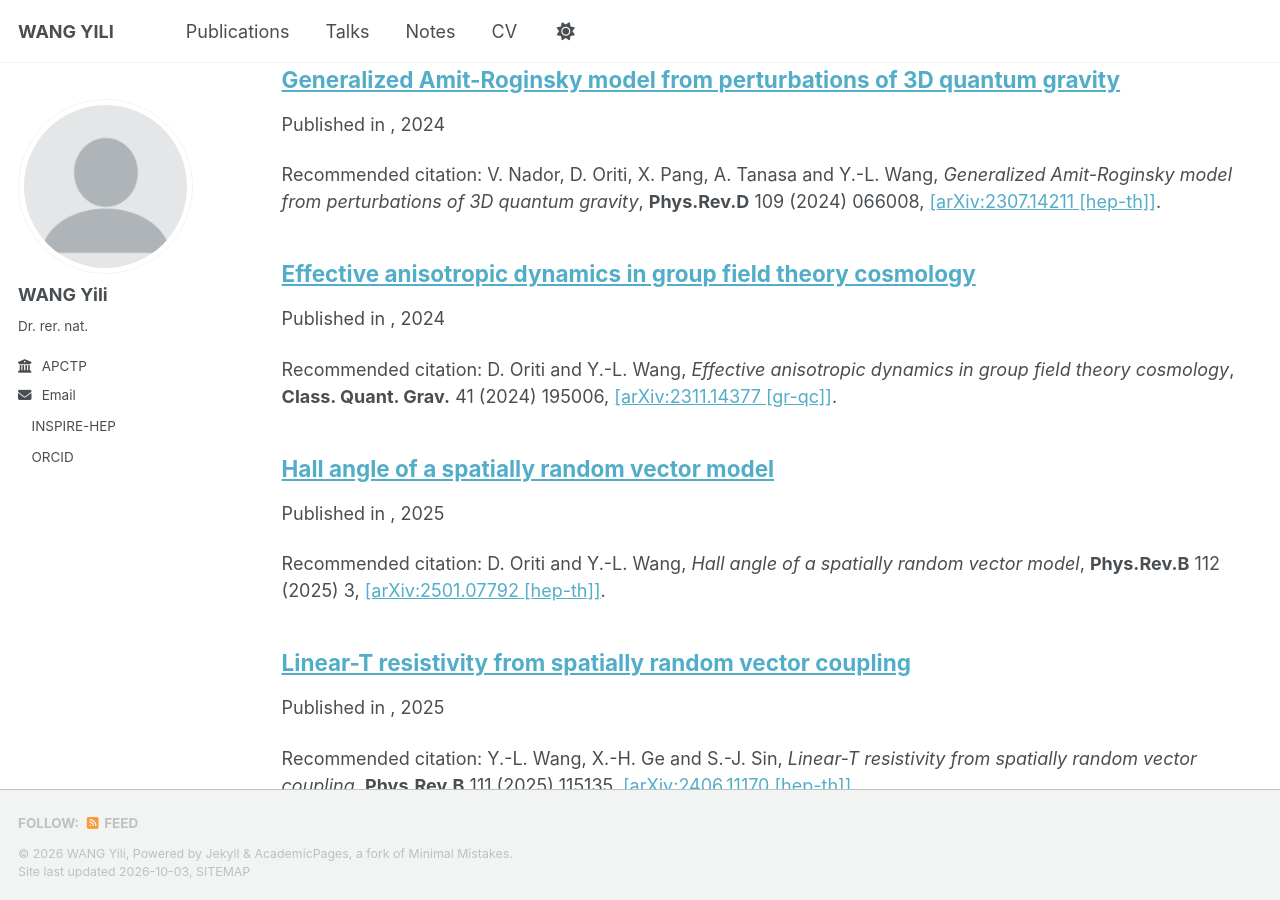
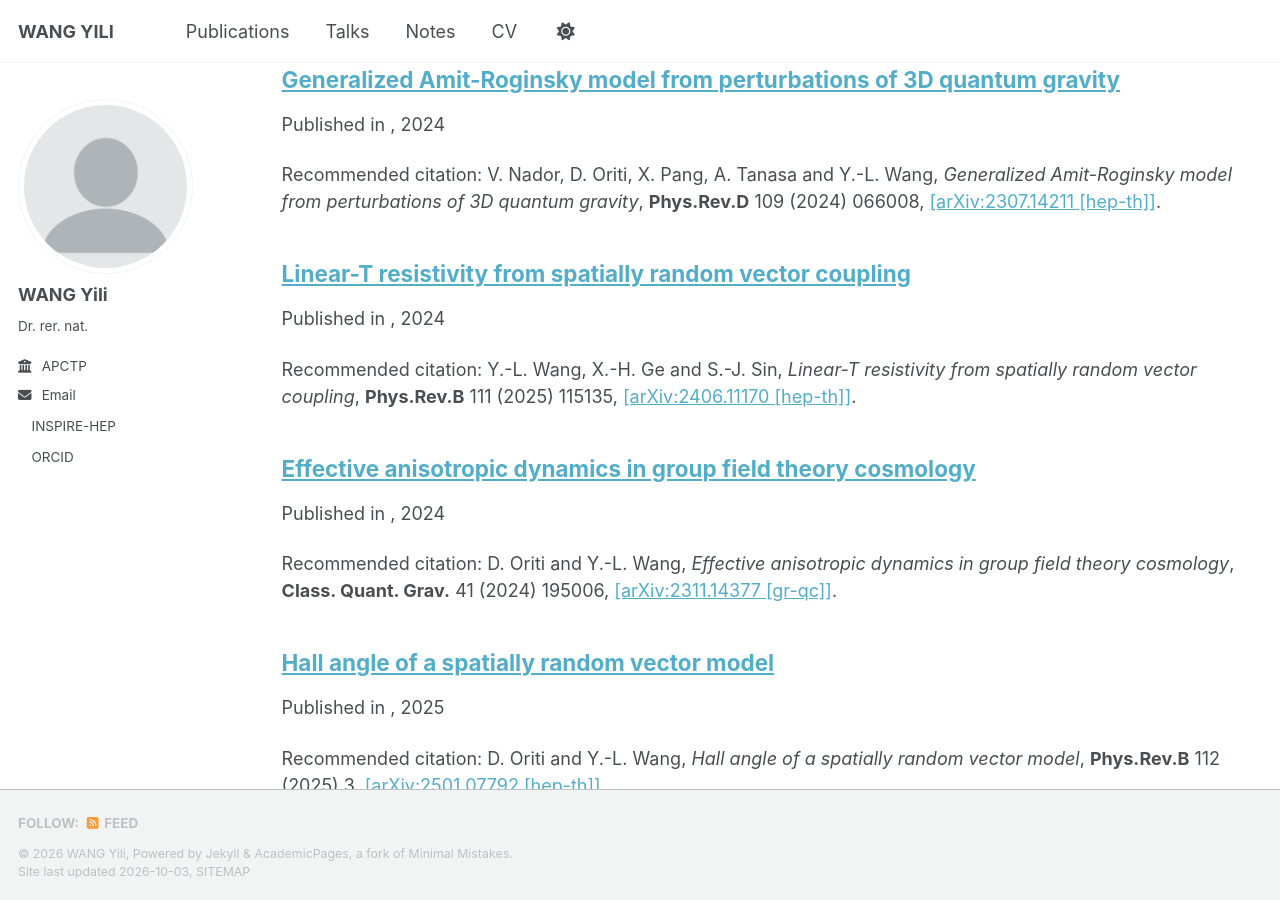
Before and after one commit to wang-yili/wang-yili.github.io, a Jekyll site: the page built from _pages/collection-archive.html, in a window 1280 px wide and 900 px high, scrolled down 1919 px. Built offline with Jekyll 4.4.1, drawn with Linux system fonts in a browser that asks for light colours; a style sheet for code colours, icons or effects is not loaded.

Commit message:
Update publication date for paper7

```diff
--- a/_publications/paper7.md
+++ b/_publications/paper7.md
@@ -1,6 +1,6 @@
 ---
 title: "Linear-T resistivity from spatially random vector coupling"
 collection: publications
-date: 2025-03-01
+date: 2024-06-01
 citation: 'Y.-L. Wang, X.-H. Ge and S.-J. Sin, <i>Linear-T resistivity from spatially random vector coupling</i>, <b>Phys.Rev.B</b> 111 (2025) 115135, <a href="https://arxiv.org/abs/2406.11170">[arXiv:2406.11170 [hep-th]]</a>.'
 ---
```
